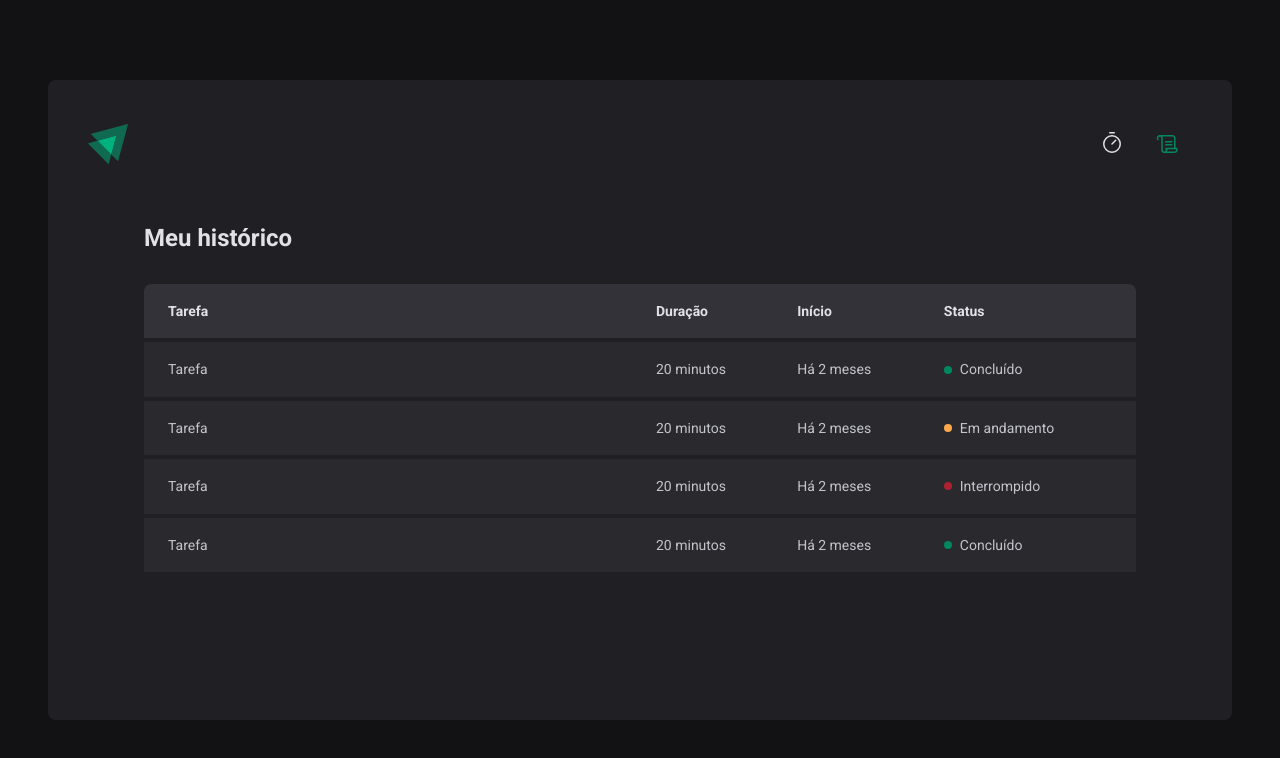
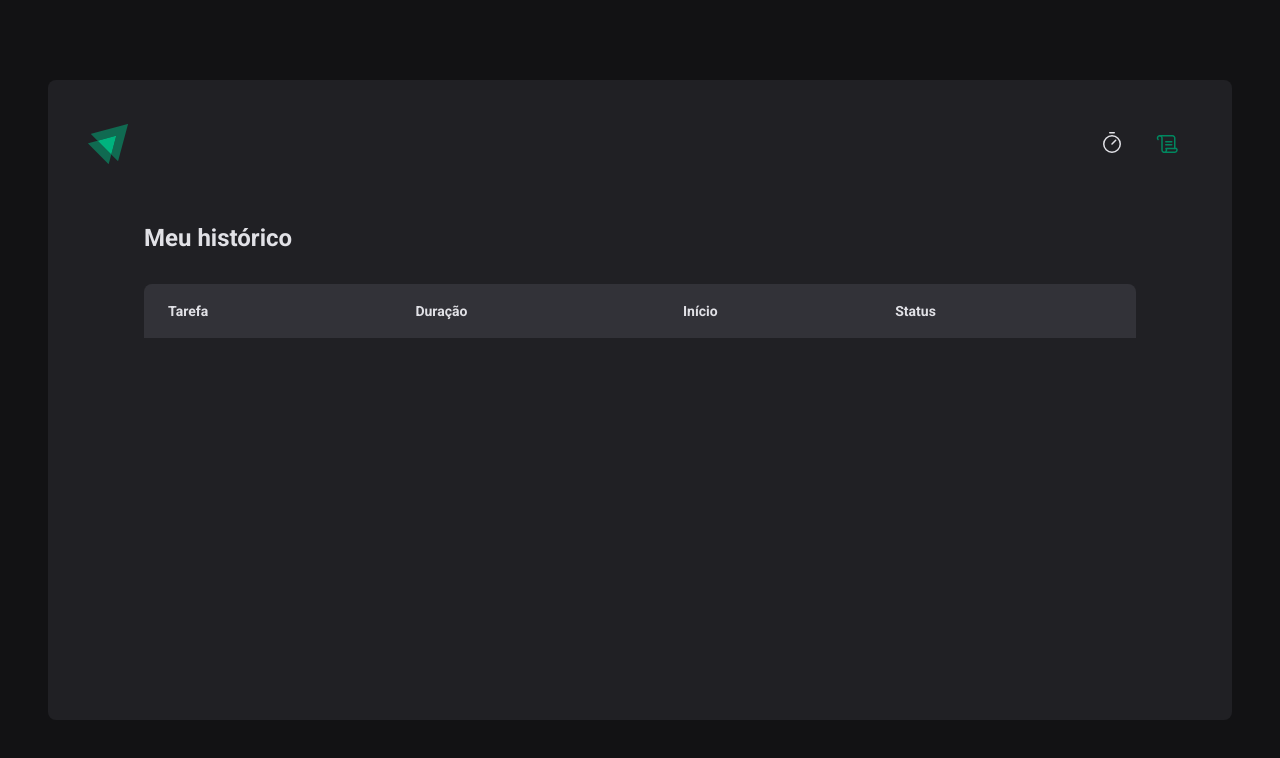
Before and after one commit to yllanvfgurgel/ignite-timer, a React (Vite) app: page /history in a window 1280 px wide. Shown: the top 758 px of the page. Built offline with nearby package versions, Linux system fonts and the light colour scheme.

Commit message:
finalizando página de histórico

```diff
--- a/src/pages/History/index.tsx
+++ b/src/pages/History/index.tsx
@@ -1,14 +1,15 @@
 import { useContext } from 'react'
 import { HistoryContainer, HistoryList, Status } from './styles'
 import { CyclesContext } from '../../contexts/CyclesContext'
+import { formatDistanceToNow } from 'date-fns'
+import { ptBR } from 'date-fns/locale'
 
 export function History() {
-  // const { cycles } = useContext(CyclesContext)
+  const { cycles } = useContext(CyclesContext)
 
   return (
     <HistoryContainer>
       <h1>Meu histórico</h1>
-      {/* <pre>{JSON.stringify(cycles, null, 2)}</pre> */}
 
       <HistoryList>
         <table>
@@ -21,38 +22,31 @@
             </tr>
           </thead>
           <tbody>
-            <tr>
-              <td>Tarefa</td>
-              <td>20 minutos</td>
-              <td>Há 2 meses</td>
-              <td>
-                <Status statusColor="green">Concluído</Status>
-              </td>
-            </tr>
-            <tr>
-              <td>Tarefa</td>
-              <td>20 minutos</td>
-              <td>Há 2 meses</td>
-              <td>
-                <Status statusColor="yellow">Em andamento</Status>
-              </td>
-            </tr>
-            <tr>
-              <td>Tarefa</td>
-              <td>20 minutos</td>
-              <td>Há 2 meses</td>
-              <td>
-                <Status statusColor="red">Interrompido</Status>
-              </td>
-            </tr>
-            <tr>
-              <td>Tarefa</td>
-              <td>20 minutos</td>
-              <td>Há 2 meses</td>
-              <td>
-                <Status statusColor="green">Concluído</Status>
-              </td>
-            </tr>
+            {cycles.map((cycle) => {
+              return (
+                <tr key={cycle.id}>
+                  <td>{cycle.task}</td>
+                  <td>{cycle.minutesAmount} minutos</td>
+                  <td>
+                    {formatDistanceToNow(cycle.startDate, {
+                      locale: ptBR,
+                      addSuffix: true,
+                    })}
+                  </td>
+                  <td>
+                    {cycle.finishDate && (
+                      <Status statusColor="green">Concluído</Status>
+                    )}
+                    {cycle.interruptionDate && (
+                      <Status statusColor="red">Interrompido</Status>
+                    )}
+                    {!cycle.interruptionDate && !cycle.finishDate && (
+                      <Status statusColor="yellow">Em andamento</Status>
+                    )}
+                  </td>
+                </tr>
+              )
+            })}
           </tbody>
         </table>
       </HistoryList>
```
